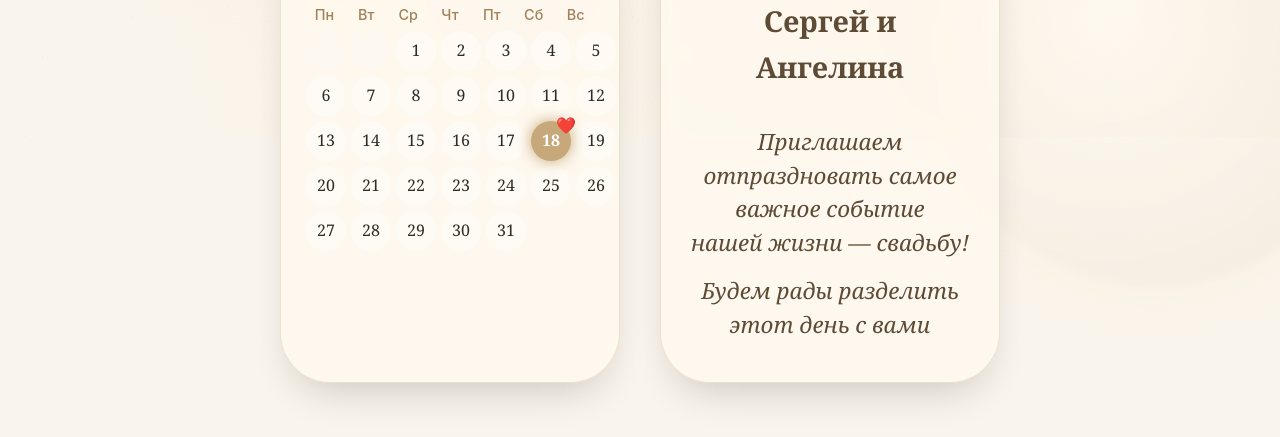
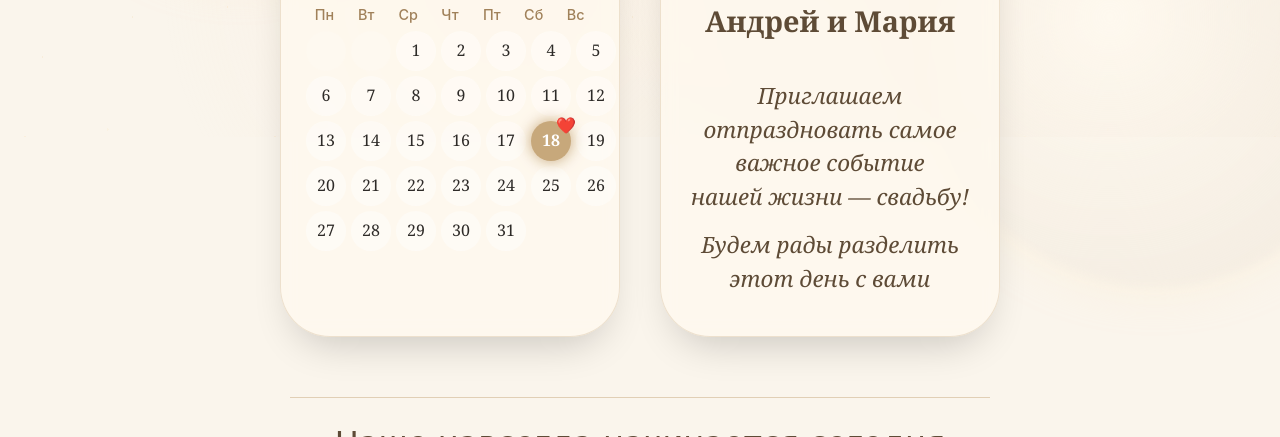
Before and after one commit to sergeyalbina2026/svadba180726, a plain HTML site: page index.html in a window 1280 px wide. Shown: the part 663-1100 px from the top of the page. Drawn offline with Linux system fonts and the light colour scheme.

Commit message:
Update index.html

```diff
--- a/index.html
+++ b/index.html
@@ -506,7 +506,7 @@
             </div>
             <div class="greeting-card reveal">
                 <div class="greeting-title">Дорогие</div>
-                <div class="greeting-title" style="font-size: 1.8rem; margin-top: -10px;">Сергей и Ангелина</div>
+                <div class="greeting-title" style="font-size: 1.8rem; margin-top: -10px;">Андрей и Мария</div>
                 <div class="greeting-content" style="margin-top: 15px;">
                     <p>Приглашаем отпраздновать самое важное событие <span class="no-wrap">нашей жизни — свадьбу!</span></p>
                     <p>Будем рады разделить этот день с вами</p>
```
